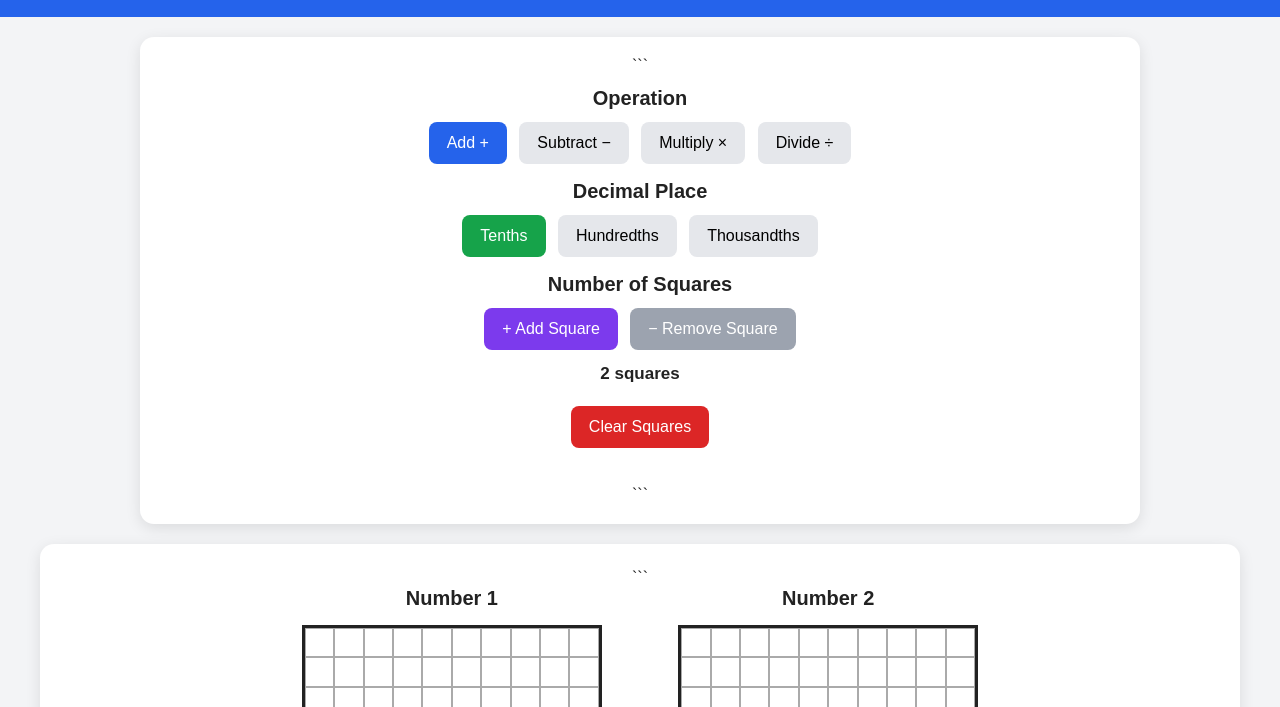
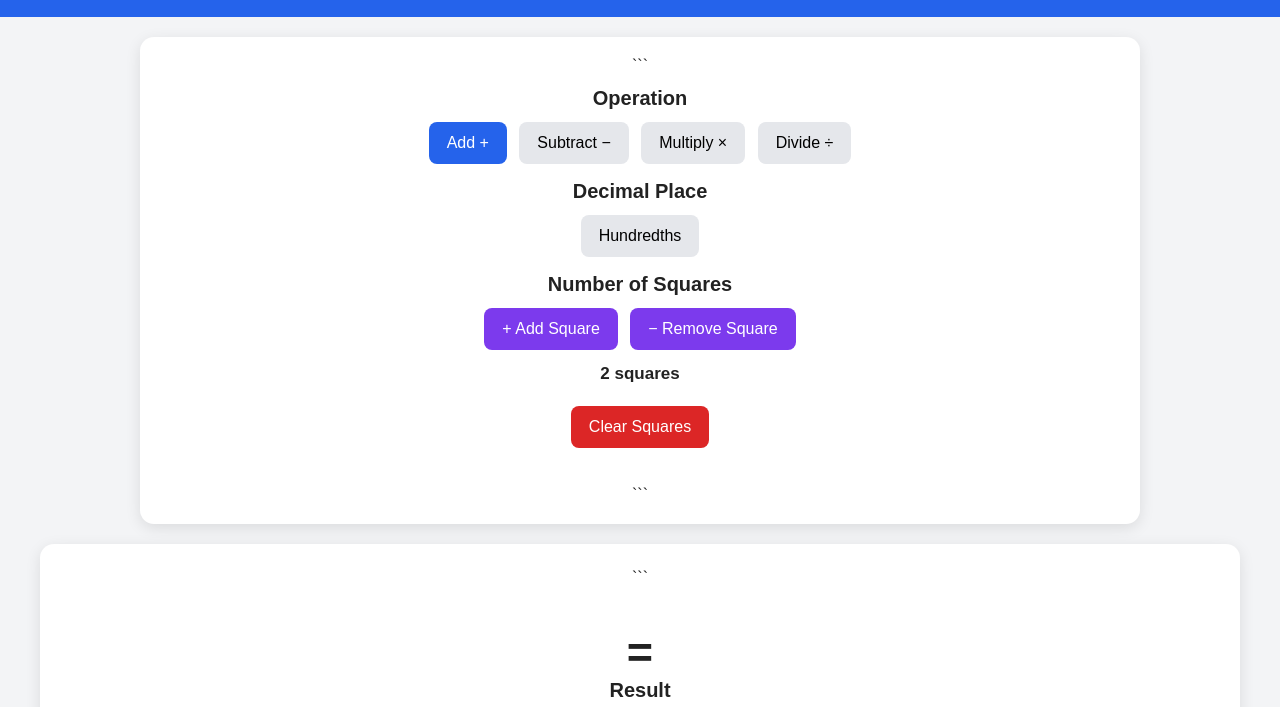
Before and after one commit to emmetsteill0-cyber/decimalsquares, a plain HTML site: page index.html in a window 1280 px wide. Shown: the part 81-788 px from the top of the page. Drawn offline with Linux system fonts and the light colour scheme.

Commit message:
Update index.html

```diff
--- a/index.html
+++ b/index.html
@@ -243,16 +243,8 @@ button {
 
 <h2>Decimal Place</h2>
 
-<button id="tenthsBtn" class="place selected">
-    Tenths
-</button>
-
 <button id="hundredthsBtn" class="place">
     Hundredths
-</button>
-
-<button id="thousandthsBtn" class="place">
-    Thousandths
 </button>
 
 <h2>Number of Squares</h2>
```
